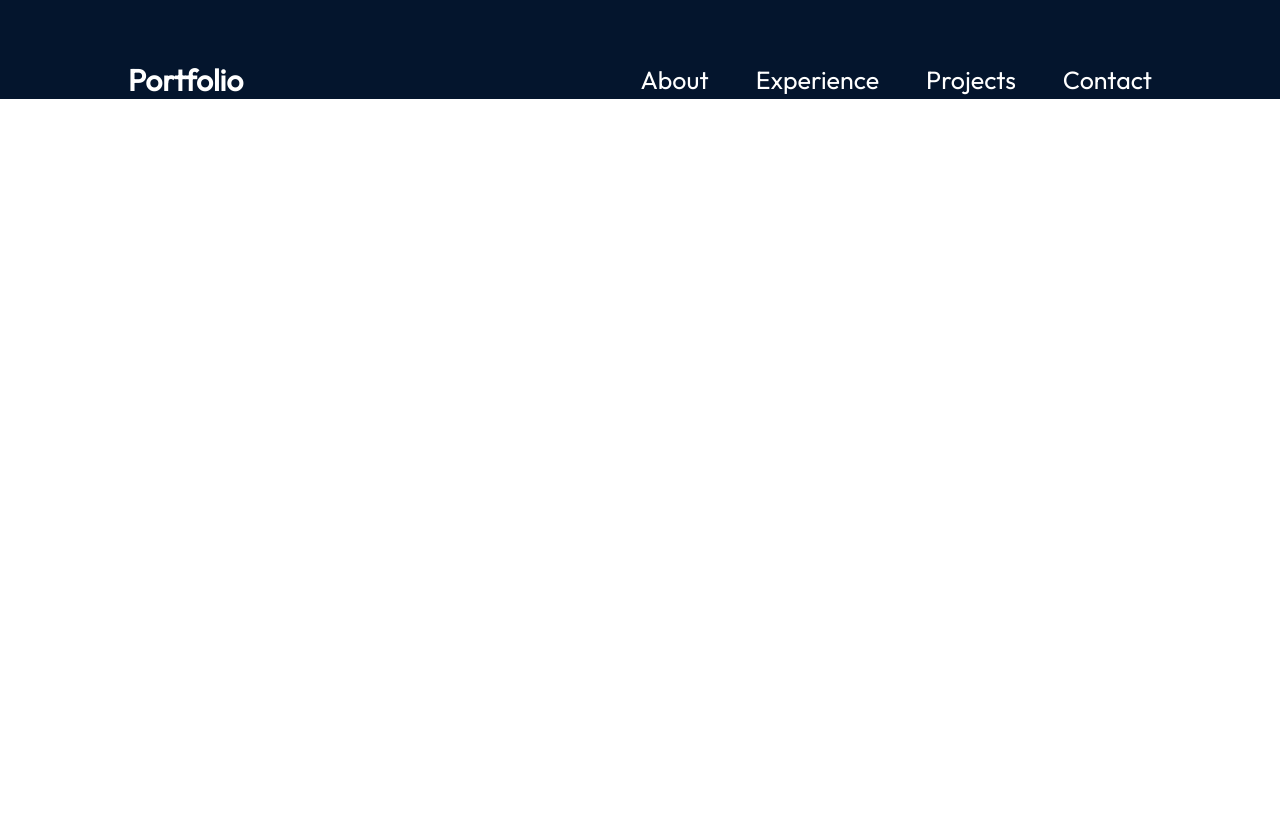
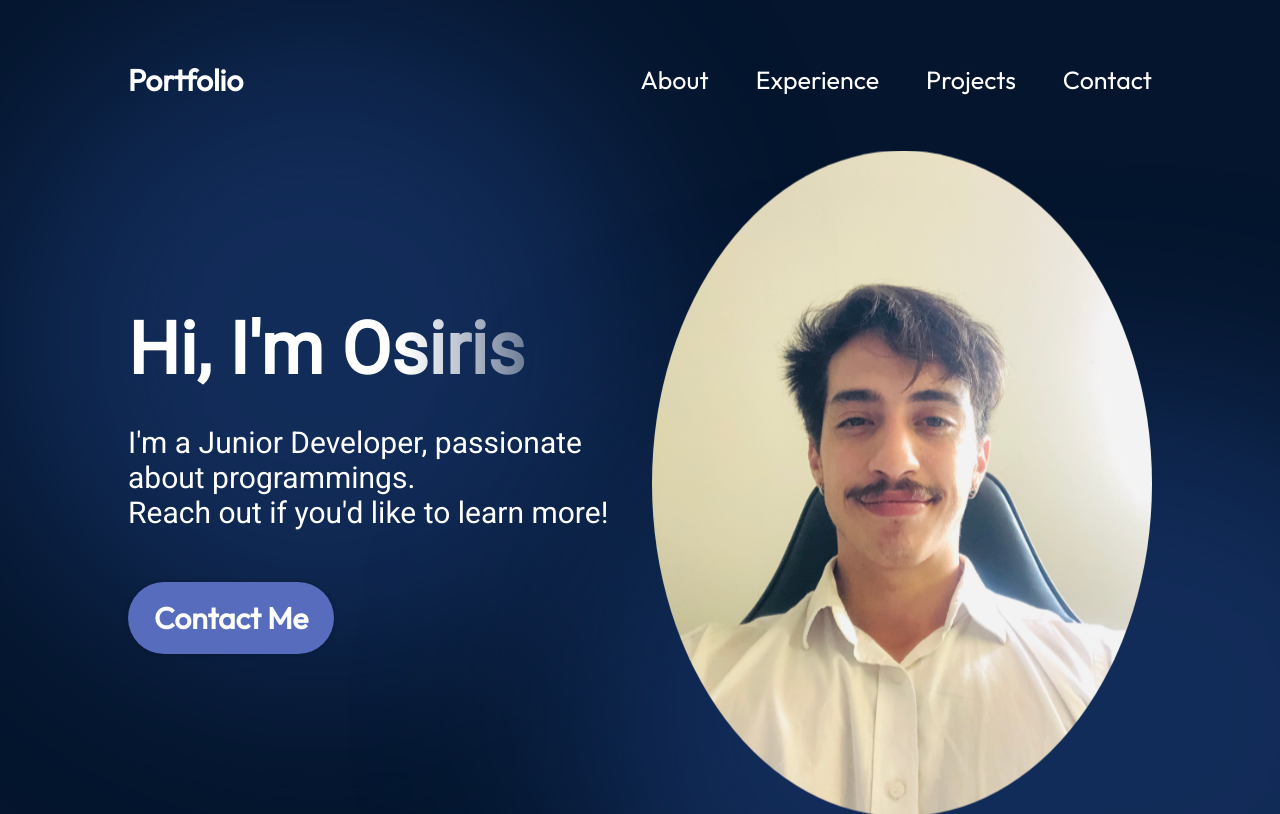
Before and after one commit to OsirisFer/react-github-pages, a React (Create React App) app: page / in a window 1280 px wide. Built offline with nearby package versions, Linux system fonts and the light colour scheme.

Commit message:
Added about me Hero+

```diff
--- a/src/App.js
+++ b/src/App.js
@@ -3,11 +3,13 @@
 import './App.module.css';
 import styles from "./App.module.css";
 import { Navbar } from "./components/Navbar/Navbar";
+import { Hero } from "./components/Hero/Hero";
 
 function App() {
   return (
     <div className={styles.App}>
       <Navbar />
+      <Hero />
     </div>
 
   );
--- /dev/null
+++ b/src/components/Hero/Hero.jsx
@@ -0,0 +1,32 @@
+import React from "react";
+
+import styles from "./Hero.module.css";
+import { getImageUrl } from "../../utils";
+import OsirisImg from "./OsirisImg.png";
+
+export const Hero = () => {
+
+    const imageUrl = getImageUrl("Hero/heroImg.png");
+    console.log("Image URL: ", imageUrl);
+  return (
+    <section className={styles.container}>
+        <div className={styles.content}>
+            <h1 className={styles.title}>Hi, I'm Osiris</h1>
+            <p className={styles.description}>
+            I'm a Junior Developer, passionate about programmings.
+            <br></br>Reach out if you'd like to learn more!
+            </p>
+            <a href="mailto:myemail@email.com" className={styles.contactBtn}>
+                Contact Me
+            </a>
+        </div>
+        <img
+            src={OsirisImg}
+            alt="Hero of me"
+            className={styles.OsirisImg}
+        />
+        <div className={styles.topBlur} />
+        <div className={styles.bottomBlur} />
+    </section>
+  );
+};
--- /dev/null
+++ b/src/components/Hero/Hero.module.css
@@ -0,0 +1,114 @@
+@import "../../vars.css";
+
+.container {
+  position: relative;
+  display: flex;
+  align-items: center;
+  justify-content: space-between;
+  margin-top: 49px;
+  z-index: 1;
+  margin-left: 10%;
+  margin-right: 10%;
+}
+
+.content {
+  display: flex;
+  flex-direction: column;
+  align-items: flex-start;
+  color: var(--color-text);
+  z-index: 1;
+}
+
+.title {
+  font-size: 72px;
+  font-weight: 900;
+  margin-bottom: 33px;
+  font-family: var(--font-roboto);
+  background: linear-gradient(
+    90deg,
+    rgba(255, 255, 255, 1) 70%,
+    rgba(255, 255, 255, 0) 120%
+  );
+  -webkit-text-fill-color: transparent;
+-webkit-background-clip: text;
+background-clip: text;
+}
+
+.description {
+  font-size: 30px;
+  font-family: var(--font-roboto);
+  margin-bottom: 52px;
+}
+
+.contactBtn {
+  text-decoration: none;
+  background-color: var(--color-primary);
+  color: var(--color-text);
+  border-radius: 100px;
+  font-size: 30px;
+  font-weight: 600;
+  padding: 17px 26px;
+  box-shadow: 0 0 4px 0 rgba(0, 0, 0, 0.25);
+}
+
+.OsirisImg {
+  width: 500px; /* Ajuste el ancho relativo */
+  height: auto; /* Mantiene la proporción de la imagen */
+  z-index: 1;
+  animation-name: floating;
+  animation-duration: 3s;
+  animation-iteration-count: infinite;
+  animation-timing-function: ease-in-out;
+  border-radius: 80%;
+  object-fit: cover;
+}
+
+@keyframes floating {
+  0% {
+    transform: translate(0, 0px);
+  }
+  50% {
+    transform: translate(0, 10px);
+  }
+  100% {
+    transform: translate(0, -0px);
+  }
+}
+
+.topBlur {
+  position: absolute;
+  width: 50vw;
+  height: 50vw;
+  min-width: 350px;
+  min-width: 350px;
+  top: -128px;
+  left: -10vw;
+  border-radius: 764px;
+  background: rgba(25, 55, 109, 0.7);
+  filter: blur(100px);
+  z-index: 0;
+}
+
+.bottomBlur {
+  position: absolute;
+  width: 70vw;
+  height: 50vw;
+  min-width: 350px;
+  min-width: 250px;
+  top: 246px;
+  right: -25vw;
+  border-radius: 764px;
+  background: rgba(25, 55, 109, 0.7);
+  filter: blur(100px);
+  z-index: 0;
+}
+
+@media screen and (max-width: 830px) {
+  .container {
+    flex-direction: column-reverse;
+  }
+
+  .content {
+    align-items: center;
+  }
+}
```
Also changed, not shown: src/components/Hero/OsirisImg.png (added).
